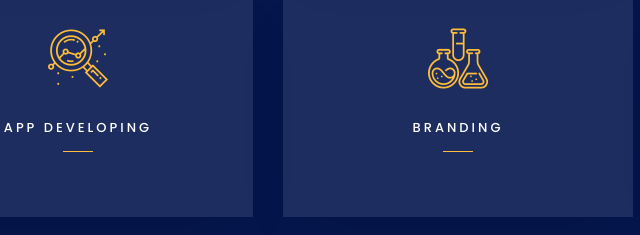
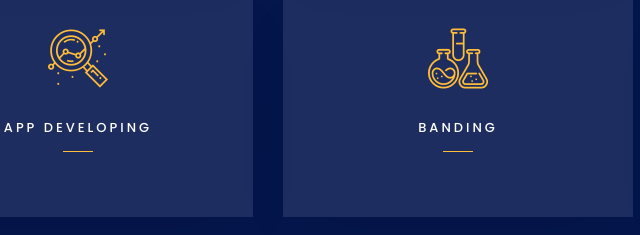
Before and after one commit to claybeans/My_Portfolio, a plain HTML site: page index.html in a window 1280 px wide. Shown: the part 3103-3338 px from the top of the page, 182-822 px from the left. Drawn offline with Linux system fonts and the light colour scheme; animation ran at ten frames a second; files whose address does not match are found by name.

Commit message:
hshshshs

```diff
--- a/index.html
+++ b/index.html
@@ -233,7 +233,7 @@
 								<i class="flaticon-flasks"></i>
 							</span>
 							<div class="desc">
-								<h3 class="mb-5">Branding</h3>
+								<h3 class="mb-5">Banding</h3>
 							</div>
 						</a>
 					</div>
```
